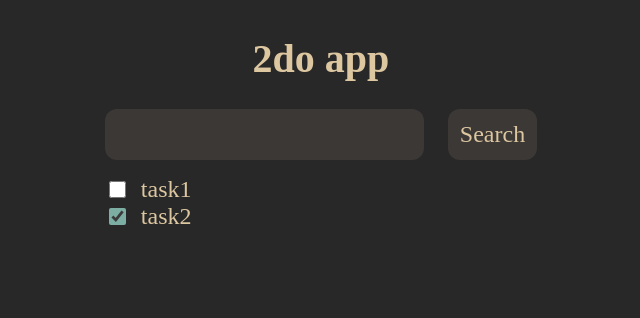
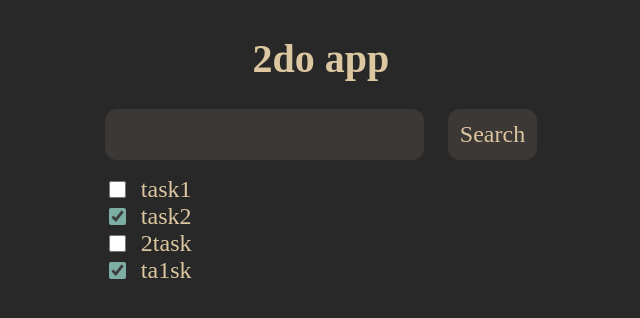
Before and after one commit to ritchielrez/2do-app, a React (Vite) app in the folder 2do-gui/: page / in a window 1280 px wide. Shown: the top 318 px of the page, without its empty margins (319-959 px from the left). Built offline with nearby package versions, Linux system fonts and the light colour scheme; a web font is replaced by a local one.

Commit message:
feat(ui): search actually searches through tasks

```diff
--- a/2do-gui/src/App.tsx
+++ b/2do-gui/src/App.tsx
@@ -1,14 +1,17 @@
 import TodoList from "./TodoList.tsx";
 import Search from "./Search.tsx";
+import { useState } from "react";
 
 export default function App() {
+  const [searchStr, setSearchStr] = useState("");
+
   return (
     <>
       <header>
       <h1 style={{fontSize: '2.5em'}}>2do app</h1>
       </header>
-      <Search></Search>
-      <TodoList></TodoList>
+      <Search value={searchStr} setValue={setSearchStr}></Search>
+      <TodoList searchStr={searchStr}></TodoList>
     </>
   );
 }
--- a/2do-gui/src/Search.tsx
+++ b/2do-gui/src/Search.tsx
@@ -1,7 +1,12 @@
-export default function Search() {
+type SearchProps = {
+    value: string;
+    setValue: React.Dispatch<React.SetStateAction<string>>;
+}
+
+export default function Search(props: SearchProps) {
     return (
         <div id="search">
-            <input id="search-bar" type="textbox"></input>
+            <input value={props.value} onChange={(e) => props.setValue(e.target.value)} id="search-bar" type="textbox"></input>
             <button id="search-btn">Search</button>
         </div>
     );
--- a/2do-gui/src/TodoList.tsx
+++ b/2do-gui/src/TodoList.tsx
@@ -5,10 +5,16 @@ type Todo = {
     task: string;
 }
 
-export default function TodoList() {
-    let [todos, setTodos] = useState(Array<Todo>(
+type TodoListProps = {
+    searchStr: string;
+}
+
+export default function TodoList(props: TodoListProps) {
+    const [todos, setTodos] = useState(Array<Todo>(
         {checked: false, task: "task1"},
-        {checked: true, task: "task2"}
+        {checked: true, task: "task2"},
+        {checked: false, task: "2task"},
+        {checked: true, task: "ta1sk"},
     ));
 
     const onTodoClick = (idx: number) => {
@@ -17,9 +23,11 @@ export default function TodoList() {
         setTodos(todos_new);
     }
 
+    const todos_filtered = todos.filter((todo) => todo.task.startsWith(props.searchStr));
+
     return(
         <div id="todo-list">
-            {todos.map((todo, idx) =>
+            {todos_filtered.map((todo, idx) =>
                 <label className="todo">
                     <input type="checkbox" checked={todo.checked} onChange={() => onTodoClick(idx)}></input>
                     {todo.task}
--- a/2do-gui/tsconfig.json
+++ b/2do-gui/tsconfig.json
@@ -1,6 +1,6 @@
 {
     "compilerOptions": {
-      "module": "ESNext",
+      "module": "ES6",
       "noImplicitAny": true,
       "removeComments": true,
       "moduleResolution": "bundler",
@@ -9,6 +9,7 @@
       "jsx": "react-jsx",
       "allowImportingTsExtensions": true,
       "noEmit": true,
+      "lib": ["DOM", "ES6"]
     },
     "include": ["./src"]
 }
```
